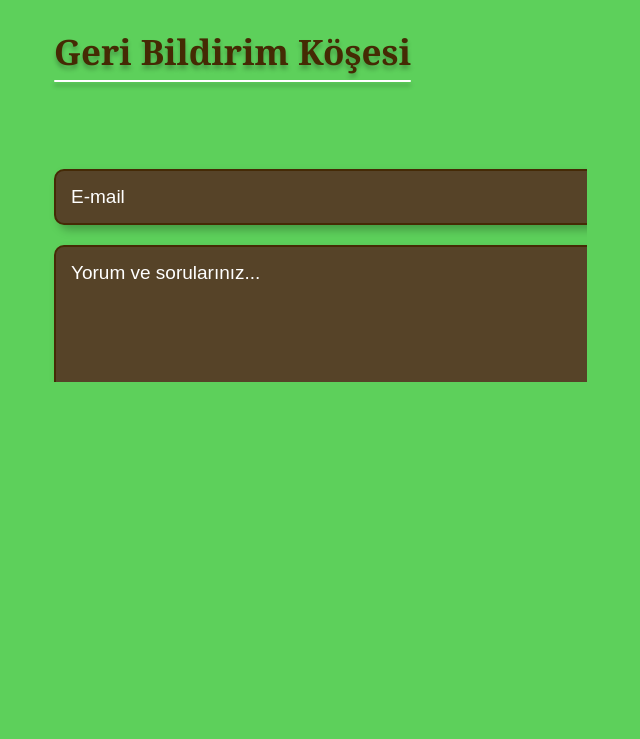
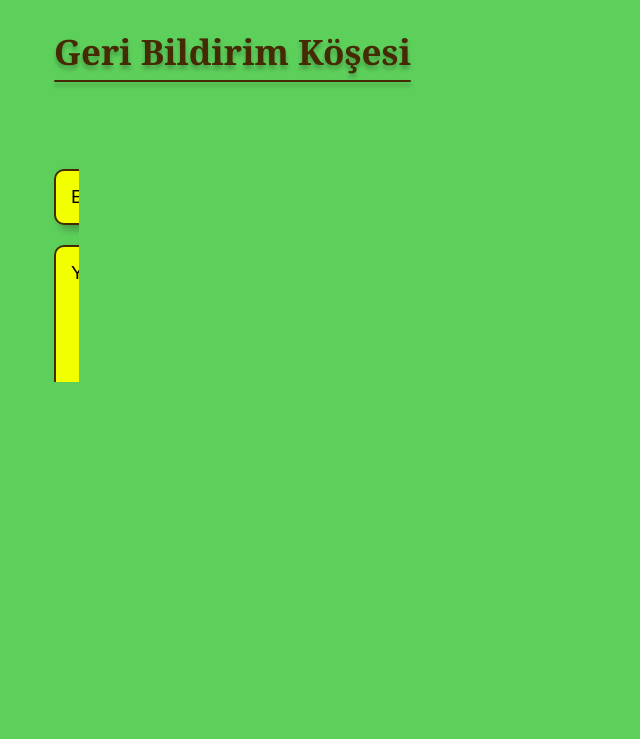
Before and after one commit to vnehir/Mezuniyet-Projesi, a Flask app: page / in a window 1280 px wide. Shown: the part 1651-2390 px from the top of the page, without its empty margins (176-816 px from the left). Run offline with Flask 3, Linux system fonts and the light colour scheme.

Commit message:
Update style.css

```diff
--- a/static/css/style.css
+++ b/static/css/style.css
@@ -187,7 +187,7 @@ ul {
     width: 100%;
     height: 2px;
     bottom: -13px;
-    background: #fff;
+    background: #452a04;
     box-shadow: 0px 4px 4px rgba(0, 0, 0, 0.25);
   }
 
@@ -206,8 +206,8 @@ ul {
   .form__input {
     width: 100%;
     font: inherit;
-    background: #564328;
-    border: 2px solid #452a06;
+    background: #f2ff00;
+    border: 2px solid #452a04;
     color: #fff;
     padding: 15px;
     border-radius: 10px;
@@ -215,7 +215,7 @@ ul {
   }
 
   .form__input::placeholder {
-    color: #fff;
+    color: #000000;
   }
 
   .form__input:active,
@@ -228,8 +228,8 @@ ul {
   .form__button {
     font: inherit;
     font-weight: 800;
-    color: #fff;
-    background: linear-gradient(111.97deg, #564328 35.63%, rgba(204, 139, 242, 0) 150.16%);
+    color: #000000;
+    background: linear-gradient(111.97deg, #f2ff00 35.63%, rgba(204, 139, 242, 0) 150.16%);
     filter: drop-shadow(5px 5px 4px rgba(0, 0, 0, 0.25));
     padding: 15px 30px;
     border-radius: 20px;
```
